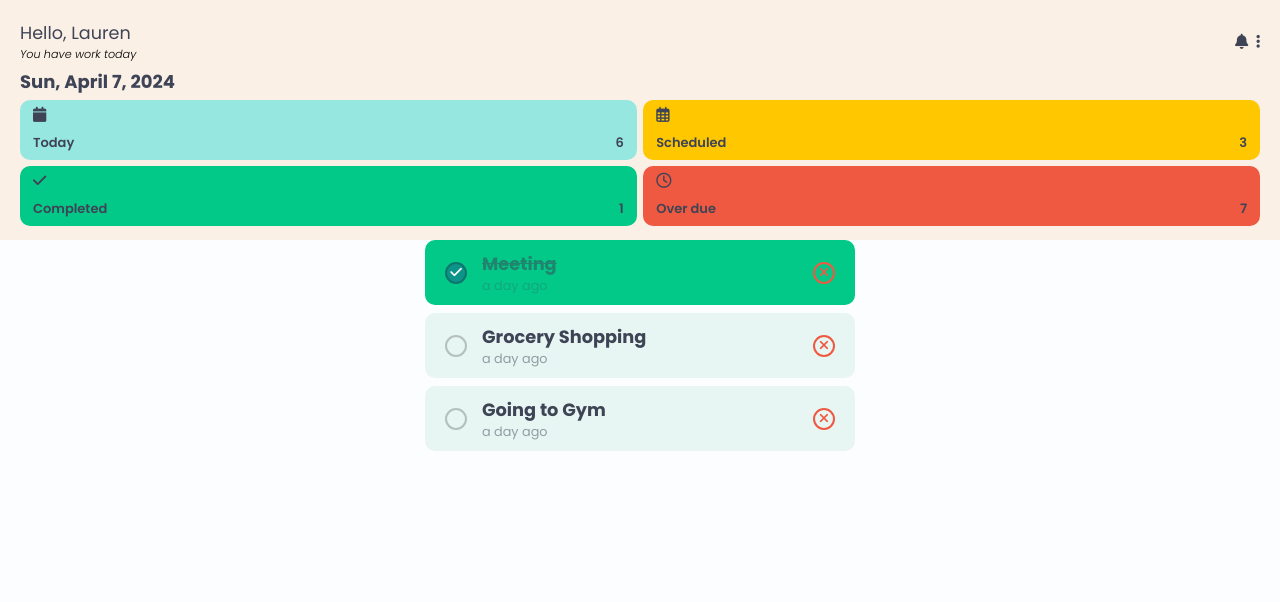
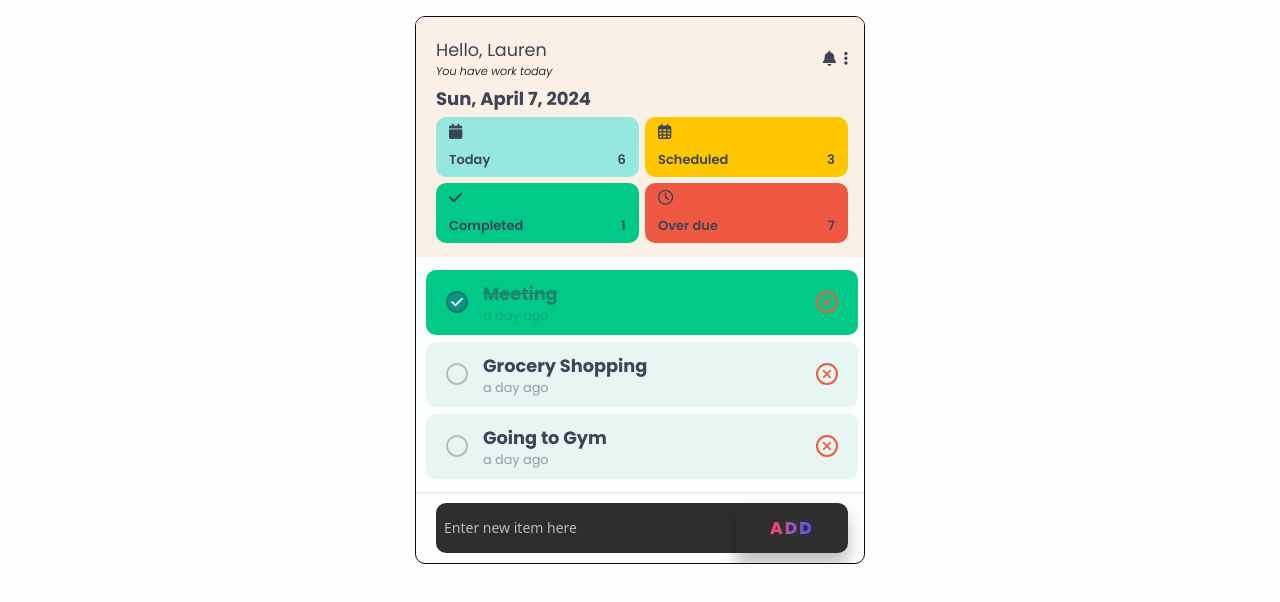
Before and after one commit to cmpezahe/taskmanagement, a website built with Vite: page index.html in a window 1280 px wide. Built offline with nearby package versions, Linux system fonts and the light colour scheme.

Commit message:
' NEW FEATURE'

```diff
--- a/assets/css/style.css
+++ b/assets/css/style.css
@@ -60,7 +60,7 @@ body {
 main {
   width: 100%;
   max-width: 450px;
-  max-height: calc(100% - 65px);
+  /* max-height: calc(100% - 65px); */
   /* Adjust based on header height */
   overflow-y: auto;
   /* Add overflow-y: auto to enable scrolling if content exceeds max-height */
@@ -73,9 +73,6 @@ button {
 }
 
 header {
-  position: fixed;
-  top: 0;
-  left: 0;
   width: 100%;
   justify-content: space-between;
   align-items: center;
@@ -86,13 +83,16 @@ header {
 }
 
 #wrapper {
-  padding-top: 240px;
   width: 100%;
   position: relative;
   display: grid;
   border: 15px;
   overflow: hidden;
-  /* min-height: calc(100vh - 240px); */
+  background: var(--bg-color1);
+  border: 1px solid var(--font-clr);
+  border-radius: 10px;
+  gap: .8rem;
+  margin: 1rem 0;
 
 }
 
@@ -195,14 +195,14 @@ header {
 #list {
   /* padding: 3rem 0; */
   width: 100%;
-  max-height: 595px;
+  max-height: 500px;
   /* max-height: calc(100vh -595px); */
   /* Set a fixed height for the container */
   overflow-y: auto;
   /* Enable vertical scroll */
   display: flex;
   flex-direction: column;
-  gap: 8px;
+  gap: 7px;
   background: var(--bg-color1);
   padding: 0 10px;
 }
@@ -282,17 +282,16 @@ header {
 }
 
 footer {
-  /* background-color: #533483; */
   display: flex;
+  justify-content: space-between;
   align-items: center;
-  justify-content: flex-end;
-  position: fixed;
-  bottom: 0;
-  width: 100%;
-  padding: 1rem;
-  background-color: transparent;
+  padding: 10px 20px;
+  border-top: 1px solid #21212120;
+  cursor: default;
+  font-size: .8rem
 }
 
+/*
 
 .input-wrapper {
   display: flex;
@@ -310,7 +309,6 @@ footer {
   border-radius: 50%;
   transition: 0.5s ease-in-out;
   background-color: #004225;
-  /* box-shadow: 0px 0px 3px #1557c0; */
   padding-right: 40px;
   color: var(--overdue-clr);
 
@@ -360,4 +358,65 @@ footer {
   border: 2px solid #FFB000;
   transition: all 500ms cubic-bezier(0, 0.110, 0.35, 2);
 
+} */
+
+
+.input-group {
+  display: flex;
+  flex-direction: row;
+  margin: 0 auto;
+  justify-content: center;
+  max-width: 450px;
+  height: 50px;
 }
+
+.submit-button {
+  font-size: 17px;
+  padding: 0.5em 2em;
+  border: transparent;
+  box-shadow: 0 12px 16px 0 rgba(0, 0, 0, 0.24);
+  background: #2E2E2E;
+  border-radius: 0 10px 10px 0;
+  transition: 0.3s;
+}
+
+.submit-button:hover {
+  transition: 0.3s;
+  background: linear-gradient(90deg, #FC466B 0%, #3F5EFB 100%);
+  cursor: pointer;
+}
+
+.submit-button:active {
+  transform: translate(0em, 0.2em);
+}
+
+.submit-button span {
+  font-weight: 800;
+  letter-spacing: 2px;
+  background: linear-gradient(90deg, #FC466B 0%, #3F5EFB 100%);
+  -webkit-background-clip: text;
+  -webkit-text-fill-color: transparent;
+  transition: 0.3s;
+}
+
+.submit-button:hover span {
+  background: #2E2E2E;
+  -webkit-background-clip: text;
+  -webkit-text-fill-color: transparent;
+  transition: 0.3s;
+}
+
+#input-field {
+  background-color: #2E2E2E;
+  border-radius: 10px 0 0 10px;
+  border: none;
+  width: 300px;
+  padding-left: 8px;
+  color: white;
+  font-size: 14px;
+  font-family: system-ui, -apple-system, BlinkMacSystemFont, 'Segoe UI', Roboto, Oxygen, Ubuntu, Cantarell, 'Open Sans', 'Helvetica Neue', sans-serif;
+}
+
+::placeholder {
+  color: rgb(184, 184, 184);
+}
--- a/index.html
+++ b/index.html
@@ -21,6 +21,8 @@
 <body>
   <main>
 
+
+    <div id="wrapper">
       <header>
         <div class="profile">
           <div class="user-notifications">
@@ -81,37 +83,22 @@
         </div>
 
       </header>
-    <div id="wrapper">
-
       <section id="list"></section>
 
-
-      <!-- <div id="input">
-          <input type="text" name="task" class="form-control" placeholder="Add a new Task..." value=""
-            autocomplete="off" />
-          <button id="submit-btn">
-            <p>Add</p>
-            <i class="fas fa-arrow-right"></i>
+      <footer>
+        <!-- <div class="input-wrapper" id="input">
+          <button class="icon" id="submit-btn">
+            <i class="fas fa-search"></i>
           </button>
+          <input type="text" name="text" class="form-control" placeholder="search.." />
         </div> -->
 
+        <div class="input-group" id="input">
+          <input placeholder="Enter new item here" type="text" id="input-field" class="form-control">
+          <button class="submit-button" id="submit-btn"><span>ADD</span></button>
+        </div>
+      </footer>
 
-      <!-- <div class="input-container" id="input">
-          <input type="text" name="task" class="form-control" placeholder="Search something...">
-
-          <button id="submit-btn">
-            <p>Add</p>
-          </button>
-          <svg xmlns="http://www.w3.org/2000/svg" fill="" viewBox="0 0 24 24" class="icon">
-            <g stroke-width="0" id="SVGRepo_bgCarrier"></g>
-            <g stroke-linejoin="round" stroke-linecap="round" id="SVGRepo_tracerCarrier"></g>
-            <g id="SVGRepo_iconCarrier">
-              <rect fill="white" height="24" width="24"></rect>
-              <path fill=""
-                d="M2 12C2 6.47715 6.47715 2 12 2C17.5228 2 22 6.47715 22 12C22 17.5228 17.5228 22 12 22C6.47715 22 2 17.5228 2 12ZM9 11.5C9 10.1193 10.1193 9 11.5 9C12.8807 9 14 10.1193 14 11.5C14 12.8807 12.8807 14 11.5 14C10.1193 14 9 12.8807 9 11.5ZM11.5 7C9.01472 7 7 9.01472 7 11.5C7 13.9853 9.01472 16 11.5 16C12.3805 16 13.202 15.7471 13.8957 15.31L15.2929 16.7071C15.6834 17.0976 16.3166 17.0976 16.7071 16.7071C17.0976 16.3166 17.0976 15.6834 16.7071 15.2929L15.31 13.8957C15.7471 13.202 16 12.3805 16 11.5C16 9.01472 13.9853 7 11.5 7Z"
-                clip-rule="evenodd" fill-rule="evenodd"></path>
-            </g>
-          </svg> -->
 
 
 
@@ -119,17 +106,6 @@
 
     </div>
 
-    <footer>
-      <div class="input-wrapper" id="input">
-        <button class="icon" id="submit-btn">
-
-          <!--  add add icon -->
-          <i class="fas fa-plus"></i>
-        </button>
-        <input type="text" name="text" class="form-control" placeholder="search.." />
-      </div>
-
-    </footer>
 
 
   </main>
```
Lines whose indentation alone changed are shown as unchanged.
